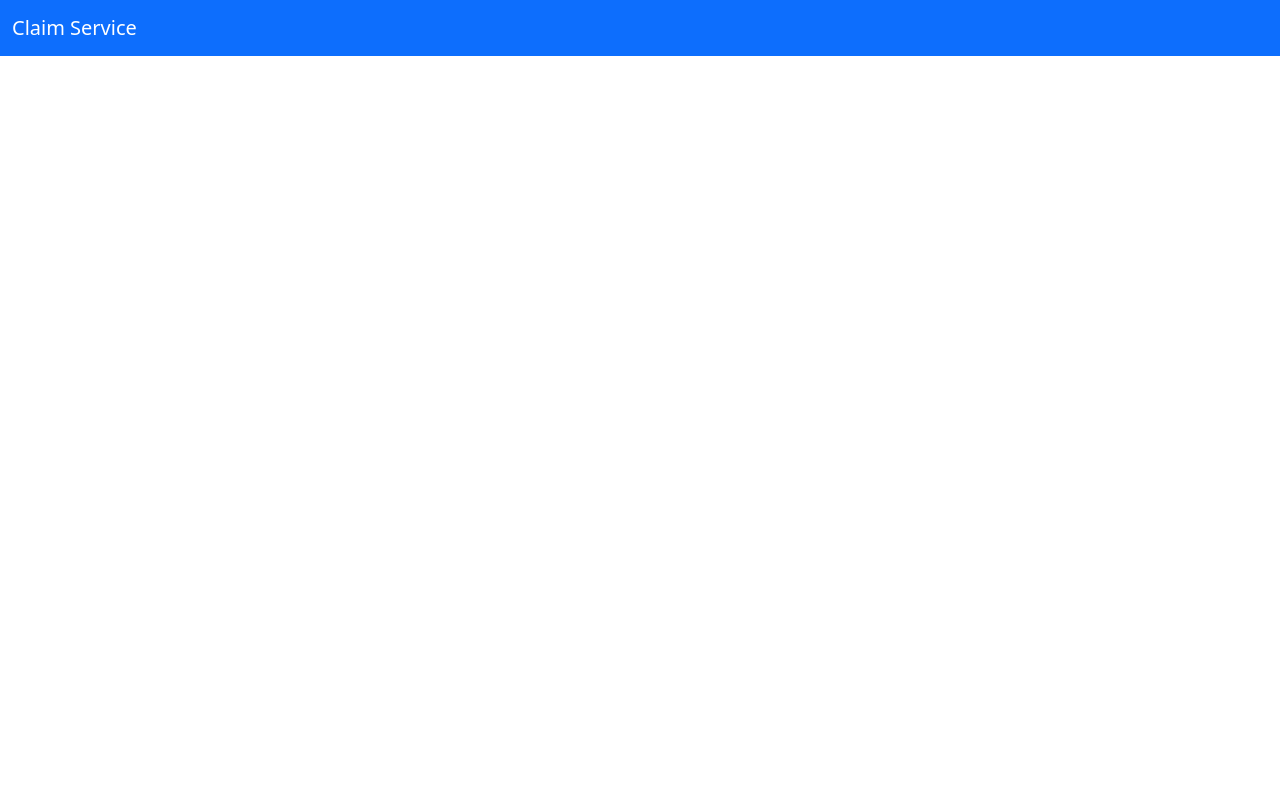
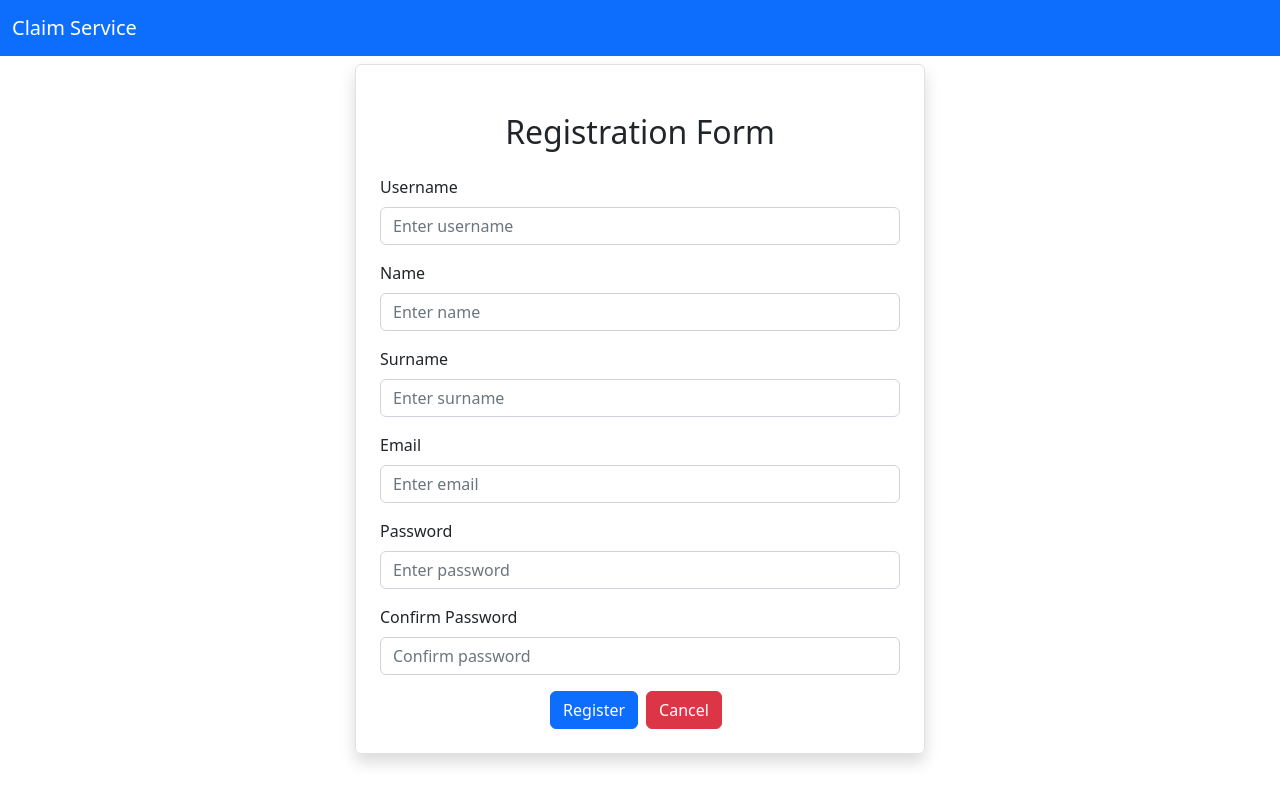
Before and after one commit to VytautasVilkas/ClaimService, a React (Create React App) app in the folder claimservice-frontend/: page /registration in a window 1280 px wide. Before the commit this address had no page. Built offline with nearby package versions, Linux system fonts and the light colour scheme.

Commit message:
added registration

```diff
--- a/claimservice-frontend/src/App.js
+++ b/claimservice-frontend/src/App.js
@@ -6,6 +6,7 @@ import Home from './pages/Home';
 import Addclaim from './users/Addclaim';
 import EditClaim from './users/EditClaim';
 import Login from './pages/Login';
+import Registration from './pages/Registration';
 
 function App() {
   const [isLoggedIn, setIsLoggedIn] = useState(false);
@@ -26,6 +27,7 @@ function App() {
           <Route path="/home" element={<Home />} />
           <Route path="/addclaim" element={<Addclaim />} />
           <Route path="/editclaim/:id" element={<EditClaim />} />
+          <Route path="/registration" element={<Registration />} />
           <Route path="/" element={<Login onLogin={handleLogin} />} />
         </Routes>
       </Router>
--- a/claimservice-frontend/src/pages/Login.js
+++ b/claimservice-frontend/src/pages/Login.js
@@ -24,17 +24,17 @@ function Login() {
       const isValidUser = response.data;
 
       if (isValidUser) {
-        // User credentials are valid, perform the necessary actions
-        // For example, redirect to the homepage or set an authenticated state
-        navigate('/home'); // Redirect to the homepage
+
+        navigate('/home');
       } else {
-        // User credentials are invalid, display an error message
         setError('Invalid username or password');
       }
     } catch (error) {
-      // Handle any errors that occurred during the request
       setError('An error occurred. Please try again.');
     }
+  };
+  const handleRegistrationClick = () => {
+    navigate('/registration');
   };
 
   return (
@@ -74,6 +74,9 @@ function Login() {
               <button type="submit" className="btn btn-primary">
                 Login
               </button>
+              <button type="button" className="btn btn-primary" onClick={handleRegistrationClick}>
+                Register
+              </button>
             </div>
           </form>
         </div>
--- /dev/null
+++ b/claimservice-frontend/src/pages/Registration.js
@@ -0,0 +1,159 @@
+import React, { useState } from 'react';
+import axios from 'axios';
+import { Link ,useNavigate} from 'react-router-dom';
+
+export default function RegistrationForm() {
+  const navigate = useNavigate();
+  const [user, setUser] = useState({
+    name: '',
+    surname: '',
+    username: '',
+    email: '',
+    password: '',
+    confirmPassword: '',
+  });
+
+
+  const [errors, setErrors] = useState({});
+
+  const { name,surname,username, email, password, confirmPassword } = user;
+
+  const onInputChange = (e) => {
+    setUser({ ...user, [e.target.name]: e.target.value });
+  };
+
+  const onSubmit = async (e) => {
+    e.preventDefault();
+
+    if (password !== confirmPassword) {
+      setErrors({ confirmPassword: 'Passwords do not match' });
+      return;
+    }
+
+    try {
+      const response = await axios.post('http://localhost:9000/users/create', user);
+      console.log('User registered:', response.data);
+      navigate('/');
+    } catch (error) {
+      if (error.response && error.response.data) {
+        const { data } = error.response;
+        setErrors(data);
+      }
+      console.error(errors.errorMessage, error);
+    }
+  };
+
+  return (
+    <div className="container">
+      <div className="row">
+        <div className="col-md-6 offset-md-3 border rounded p-4 mt-2 shadow">
+          <h2 className="text-center m-4">Registration Form</h2>
+          <form onSubmit={onSubmit}>
+          {errors.errorMessage && <div className="alert alert-danger">{errors.errorMessage}</div>}
+
+            <div className="mb-3">
+              <label htmlFor="username" className="form-label">
+                Username
+              </label>
+              <input
+                type="text"
+                className={`form-control ${errors.username && errors.errorMessage && 'is-invalid'}`}
+                id="username"
+                placeholder="Enter username"
+                name="username"
+                value={username}
+                onChange={onInputChange}
+              />
+              {errors.username && <div className="invalid-feedback">{errors.username}</div>}
+            </div>
+            <div className="mb-3">
+              <label htmlFor="name" className="form-label">
+                Name
+              </label>
+              <input
+                type="text"
+                className={`form-control ${errors.name && 'is-invalid'}`}
+                id="name"
+                placeholder="Enter name"
+                name="name"
+                value={name}
+                onChange={onInputChange}
+              />
+              {errors.name && <div className="invalid-feedback">{errors.name}</div>}
+            </div>
+            <div className="mb-3">
+              <label htmlFor="surname" className="form-label">
+                Surname
+              </label>
+              <input
+                type="text"
+                className={`form-control ${errors.surname && 'is-invalid'}`}
+                id="surname"
+                placeholder="Enter surname"
+                name="surname"
+                value={surname}
+                onChange={onInputChange}
+              />
+              {errors.surname && <div className="invalid-feedback">{errors.surname}</div>}
+            </div>
+            <div className="mb-3">
+              <label htmlFor="email" className="form-label">
+                Email
+              </label>
+              <input
+                type="email"
+                className={`form-control ${errors.email && 'is-invalid'}`}
+                id="email"
+                placeholder="Enter email"
+                name="email"
+                value={email}
+                onChange={onInputChange}
+              />
+              {errors.email && <div className="invalid-feedback">{errors.email}</div>}
+            </div>
+            <div className="mb-3">
+              <label htmlFor="password" className="form-label">
+                Password
+              </label>
+              <input
+                type="password"
+                className={`form-control ${errors.password && 'is-invalid'}`}
+                id="password"
+                placeholder="Enter password"
+                name="password"
+                value={password}
+                onChange={onInputChange}
+              />
+              {errors.password && <div className="invalid-feedback">{errors.password}</div>}
+            </div>
+            <div className="mb-3">
+              <label htmlFor="confirmPassword" className="form-label">
+                Confirm Password
+              </label>
+              <input
+                type="password"
+                className={`form-control ${errors.confirmPassword && 'is-invalid'}`}
+                id="confirmPassword"
+                placeholder="Confirm password"
+                name="confirmPassword"
+                value={confirmPassword}
+                onChange={onInputChange}
+              />
+              {errors.confirmPassword && (
+                <div className="invalid-feedback">{errors.confirmPassword}</div>
+              )}
+            </div>
+            <div className="text-center">
+              <button type="submit" className="btn btn-primary">
+                Register
+              </button>
+              <Link className="btn btn-danger mx-2" to="/">
+                Cancel
+                </Link>
+            </div>
+          </form>
+        </div>
+      </div>
+    </div>
+  );
+}
--- a/claimservice-frontend/src/users/Addclaim.js
+++ b/claimservice-frontend/src/users/Addclaim.js
@@ -53,7 +53,7 @@ export default function AddClaim() {
       const response = await axios.post('http://localhost:9000/client/addclaim', claim);
       const { id } = response.data;
       console.log('Claim added with ID:', id);
-      navigate('/');
+      navigate('/home');
     } catch (error) {
       if (error.response && error.response.data) {
         const { data } = error.response;
@@ -179,7 +179,7 @@ export default function AddClaim() {
                 <button type="submit" className="btn btn-primary">
                 Submit
                 </button>
-                <Link className="btn btn-danger mx-2" to="/">
+                <Link className="btn btn-danger mx-2" to="/home">
                 Cancel
                 </Link>
               </div>
--- a/claimservice-frontend/src/users/EditClaim.js
+++ b/claimservice-frontend/src/users/EditClaim.js
@@ -65,7 +65,7 @@ export default function UpdateClaim() {
 
       const { id: claimId } = response.data;
       console.log('Claim updated with ID:', claimId);
-      navigate('/');
+      navigate('/home');
     } catch (error) {
       if (error.response && error.response.data) {
         const { data } = error.response;
@@ -147,7 +147,7 @@ export default function UpdateClaim() {
             </div>
                 <div className="mb-3">
                 <label htmlFor="image" className="form-label">
-                Upload Image
+
                 <ImageUploader onImageUpload={(id) => setClaim({ ...claim, image: id })} />
                 </label>
                 </div>
@@ -155,7 +155,7 @@ export default function UpdateClaim() {
                 <button type="submit" className="btn btn-primary">
                 Submit
                 </button>
-                <Link className="btn btn-danger mx-2" to="/">
+                <Link className="btn btn-danger mx-2" to="/home">
                 Cancel
                 </Link>
               </div>
```
Also changed, not shown: claimservice-frontend/src/components/AuthContext.jsx (added, +24 -0 lines), claimservice-frontend/src/index.js (line endings or trailing spaces), 1 other file (tests, documents, lock files or other folders).
